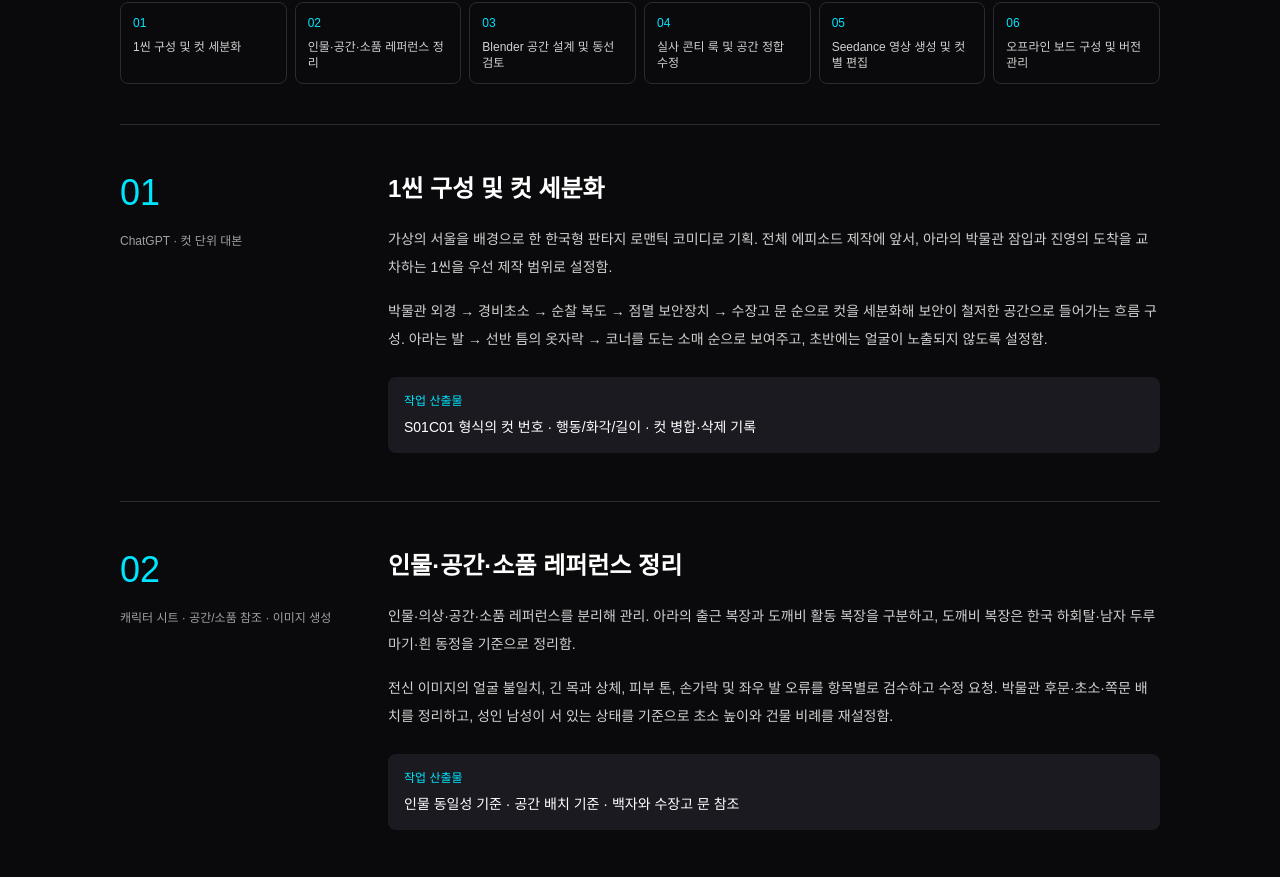
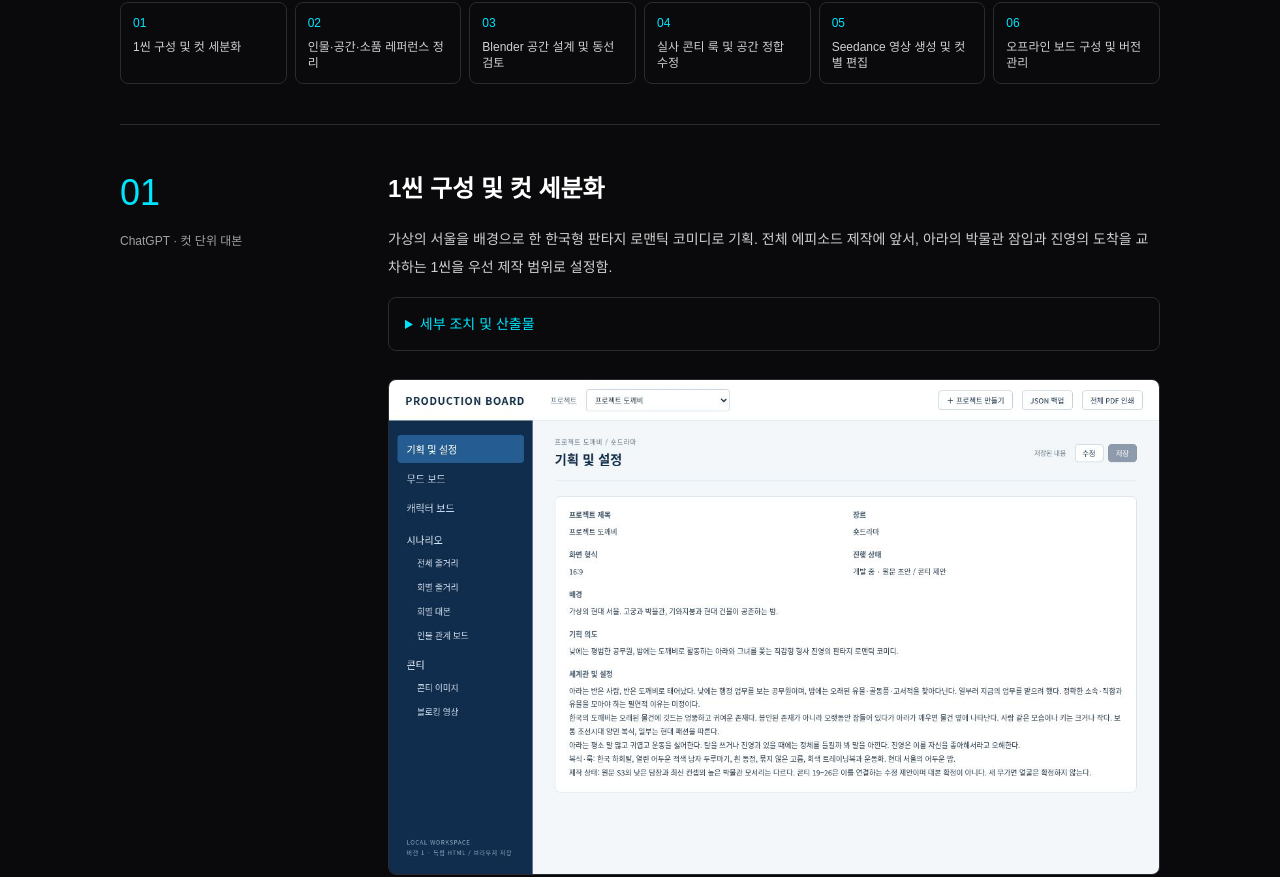
Before and after one commit to daylight0822/daylight0822.github.io, a React (Vite) app: page /#/case-study in a window 1280 px wide. Shown: the part 999-1876 px from the top of the page. Built offline with nearby package versions, Linux system fonts and the light colour scheme; a web font is replaced by a local one.

Commit message:
Add authentic offline board screenshots and concise report sections

```diff
--- a/src/pages/CaseStudyPage.tsx
+++ b/src/pages/CaseStudyPage.tsx
@@ -1,6 +1,10 @@
 import { Link } from "react-router-dom";
 import { ArrowLeft, ArrowUpRight, Check, Clock3 } from "lucide-react";
 
+const boardShots: Record<string, { src: string; caption: string }> = {
+  "01": { src: "board-planning-20261108.jpg", caption: "초기 오프라인 보드 v1 · 기획 및 설정 화면. 실제 보관본을 실행해 캡처. 메뉴 분류와 수정·저장 위치 확인용이며, 현재 시나리오와는 차이가 있음." },
+  "06": { src: "board-storyboard-early.jpg", caption: "초기 오프라인 보드 v1 · 콘티 이미지 화면. 콘티 시트와 미검수·불일치 메모를 함께 배치한 실제 화면. 최신 인덱스 3 화면이 아님." },
+};
 const stages = [
   { n: "01", title: "1씬 구성 및 컷 세분화", tool: "ChatGPT · 컷 단위 대본", body: "가상의 서울을 배경으로 한 한국형 판타지 로맨틱 코미디로 기획. 전체 에피소드 제작에 앞서, 아라의 박물관 잠입과 진영의 도착을 교차하는 1씬을 우선 제작 범위로 설정함.", decision: "박물관 외경 → 경비초소 → 순찰 복도 → 점멸 보안장치 → 수장고 문 순으로 컷을 세분화해 보안이 철저한 공간으로 들어가는 흐름 구성. 아라는 발 → 선반 틈의 옷자락 → 코너를 도는 소매 순으로 보여주고, 초반에는 얼굴이 노출되지 않도록 설정함.", output: "S01C01 형식의 컷 번호 · 행동/화각/길이 · 컷 병합·삭제 기록" },
   { n: "02", title: "인물·공간·소품 레퍼런스 정리", tool: "캐릭터 시트 · 공간/소품 참조 · 이미지 생성", body: "인물·의상·공간·소품 레퍼런스를 분리해 관리. 아라의 출근 복장과 도깨비 활동 복장을 구분하고, 도깨비 복장은 한국 하회탈·남자 두루마기·흰 동정을 기준으로 정리함.", decision: "전신 이미지의 얼굴 불일치, 긴 목과 상체, 피부 톤, 손가락 및 좌우 발 오류를 항목별로 검수하고 수정 요청. 박물관 후문·초소·쪽문 배치를 정리하고, 성인 남성이 서 있는 상태를 기준으로 초소 높이와 건물 비례를 재설정함.", output: "인물 동일성 기준 · 공간 배치 기준 · 백자와 수장고 문 참조" },
@@ -29,10 +33,10 @@ export default function CaseStudyPage() {
       <section className="py-12 grid md:grid-cols-[1fr_2fr] gap-8 border-b border-border"><h2 className="text-xl font-semibold">담당 업무 및<br/>AI 협업 범위</h2><div className="space-y-5 text-sm leading-7 text-text-dim"><p><strong className="text-text">구다영 담당 업무.</strong> 캐릭터·세계관·복식 방향, 컷 순서와 사이즈, 시선·동선·대사·타이밍 결정 및 결과물 검수. 수정 요청 시 문제 위치와 동작, 비례, 타이밍 등 구체적인 조건을 정리함.</p><p><strong className="text-text">AI 협업 업무.</strong> 대본·프롬프트 초안 작성, 이미지 생성, Blender 스크립트 기반 블록아웃, 보드 구현 및 자료 정리 보조. 모델링·코딩은 AI 협업으로 수행한 범위이며, 단독 수작업 실적과 구분함.</p></div></section>
       <aside className="my-10 border-l-2 border-accent pl-6"><p className="text-xl md:text-2xl leading-relaxed font-medium">블로킹: 구도·액션·동선 확인용.<br/>실사 콘티: 인물·재질·라이팅 참조용.</p><p className="mt-3 text-sm text-text-muted">영상 생성 테스트 후 참조 자료의 용도를 분리하기로 정리함.</p></aside>
       <nav aria-label="제작 공정" className="grid grid-cols-2 md:grid-cols-6 gap-2 my-10">{stages.map(s=><a key={s.n} href={`#/case-study`} onClick={e=>{e.preventDefault();document.getElementById(`stage-${s.n}`)?.scrollIntoView({behavior:"smooth"});}} className="border border-border rounded-lg p-3 hover:border-accent text-xs text-text-dim"><span className="text-accent block mb-2">{s.n}</span>{s.title}</a>)}</nav>
-      <section aria-label="공정별 제작 기록">{stages.map(s=><article id={`stage-${s.n}`} key={s.n} className="scroll-mt-6 py-12 border-t border-border grid md:grid-cols-[220px_1fr] gap-6 md:gap-12"><div><span className="text-4xl text-accent font-light">{s.n}</span><p className="mt-4 text-xs text-text-muted leading-6">{s.tool}</p></div><div><h2 className="text-2xl font-semibold mb-5">{s.title}</h2><p className="text-text-dim text-sm leading-7">{s.body}</p><p className="text-text-dim text-sm leading-7 mt-4">{s.decision}</p><div className="mt-6 p-4 bg-bg-elevated rounded-lg text-sm"><span className="text-accent text-xs block mb-2">작업 산출물</span>{s.output}</div></div></article>)}</section>
+      <section aria-label="공정별 제작 기록">{stages.map(s=><article id={`stage-${s.n}`} key={s.n} className="scroll-mt-6 py-12 border-t border-border grid md:grid-cols-[220px_1fr] gap-6 md:gap-12"><div><span className="text-4xl text-accent font-light">{s.n}</span><p className="mt-4 text-xs text-text-muted leading-6">{s.tool}</p></div><div><h2 className="text-2xl font-semibold mb-5">{s.title}</h2><p className="text-text-dim text-sm leading-7">{s.body}</p><details className="mt-4 rounded-lg border border-border p-4"><summary className="cursor-pointer text-sm text-accent">세부 조치 및 산출물</summary><p className="text-text-dim text-sm leading-7 mt-4">{s.decision}</p><p className="mt-4 text-sm text-text-dim"><span className="text-accent text-xs block mb-2">작업 산출물</span>{s.output}</p></details>{boardShots[s.n] && <figure className="mt-7"><a href={`dokkaebi/${boardShots[s.n].src}`} target="_blank" rel="noopener noreferrer" className="block"><img src={`dokkaebi/${boardShots[s.n].src}`} alt={boardShots[s.n].caption} loading="lazy" className="w-full h-auto rounded-lg border border-border"/></a><figcaption className="text-xs text-text-muted leading-6 mt-3">{boardShots[s.n].caption} <span className="text-accent">이미지를 누르면 크게 보기.</span></figcaption></figure>}</div></article>)}</section>
       <section className="py-12 border-t border-border"><p className="text-xs text-accent tracking-wider mb-3">PROCESS EVIDENCE / EARLY DEVELOPMENT</p><h2 className="text-2xl font-semibold mb-6">초기 콘티 및 블로킹 자료</h2><div className="grid md:grid-cols-2 gap-6"><figure><img src="dokkaebi/storyboard-early.jpg" alt="수장고 선반 사이를 걷는 아라의 하체와 백자를 그린 초기 스케치 콘티" loading="lazy" className="w-full aspect-video object-cover rounded-lg border border-border"/><figcaption className="text-xs text-text-muted leading-6 mt-3">초기 스케치 콘티 원본 발췌. 선반·의상·소품 배치 검토용 자료이며, 현재 컷 번호 및 최종 실사 룩과 구분 필요.</figcaption></figure><figure><video controls preload="none" poster="dokkaebi/blocking-study.jpg" className="w-full aspect-video bg-black rounded-lg border border-border"><source src="dokkaebi/blocking-study-v2.mp4" type="video/mp4"/>이 브라우저는 동영상 재생을 지원하지 않습니다.</video><figcaption className="text-xs text-text-muted leading-6 mt-3">2026.11.09 초기 Blender 블로킹 v2. 공간·포즈·시점 검토용 자료. 이후 수정 전 버전으로, 최신 S01 동선 및 완성 영상과 구분 필요.</figcaption></figure></div></section>
       <section className="py-12 border-t border-border"><p className="text-xs text-accent tracking-wider mb-3">ITERATION LOG</p><h2 className="text-2xl font-semibold mb-8">주요 오류 및 수정사항</h2><div className="space-y-4">{issues.map(([problem,cause,fix,status],i)=><article key={problem} className="rounded-xl border border-border p-5 md:p-7"><h3 className="font-semibold mb-4"><span className="text-accent mr-3">0{i+1}</span>{problem}</h3><div className="grid md:grid-cols-3 gap-5 text-sm leading-6"><div><span className="text-text-muted text-xs block mb-2">확인 내용 / 원인 판단</span>{cause}</div><div><span className="text-text-muted text-xs block mb-2">조치 내용</span>{fix}</div><div><span className="text-text-muted text-xs block mb-2">결과 / 후속 확인</span>{status}</div></div></article>)}</div></section>
-      <section className="py-12 border-t border-border"><p className="text-xs text-accent tracking-wider mb-3">PRODUCTION OPERATIONS</p><h2 className="text-2xl font-semibold mb-5">오프라인 보드 운영 방식</h2><p className="text-text-dim text-sm leading-7 max-w-[800px]">화이트·네이비의 로컬 보드에 기획 및 설정, 무드, 캐릭터, 시나리오, 콘티·블로킹 메뉴를 분리해 구성. 시나리오 하위 항목은 전체/회별 줄거리, 회별 대본, 인물 관계도로 정리함. 온라인 보드 활용 이후 오프라인 자료 관리로 확장했으며, 온라인·오프라인 간 실시간 자동 동기화는 구현 범위에 포함되지 않음.</p><div className="grid sm:grid-cols-4 gap-3 mt-7">{["컷 ID", "원본 / 미리보기", "수정 이유 / 버전", "검수 / 채택 상태"].map((v,i)=><div key={v} className="p-5 border border-border rounded-lg"><span className="text-accent text-xs">0{i+1}</span><p className="mt-3 text-sm">{v}</p></div>)}</div><p className="text-text-muted text-xs mt-3">보드 관리 항목 설명도. 실제 앱 화면 캡처 아님.</p><div className="mt-7 text-sm text-text-dim leading-7"><p>• 생성·검수·채택·보드 반영 상태를 각각 구분. 파일 생성 여부만으로 제작 승인 처리하지 않음.</p><p>• 동일 인덱스를 갱신하며 기존 컷 매핑과 삭제·병합 이력 기록. 수정 대상과 반영 버전 추적.</p><p>• 다운로드한 파일은 자동 갱신되지 않으므로 최신 검토본과 로컬 원본의 버전 대조 필요.</p></div></section>
+      <section className="py-12 border-t border-border"><p className="text-xs text-accent tracking-wider mb-3">PRODUCTION OPERATIONS</p><h2 className="text-2xl font-semibold mb-5">오프라인 보드 운영 방식</h2><p className="text-text-dim text-sm leading-7 max-w-[800px]">화이트·네이비의 로컬 보드에 기획 및 설정, 무드, 캐릭터, 시나리오, 콘티·블로킹 메뉴를 분리해 구성. 시나리오 하위 항목은 전체/회별 줄거리, 회별 대본, 인물 관계도로 정리함. 온라인 보드 활용 이후 오프라인 자료 관리로 확장했으며, 온라인·오프라인 간 실시간 자동 동기화는 구현 범위에 포함되지 않음.</p><div className="grid sm:grid-cols-4 gap-3 mt-7">{["컷 ID", "원본 / 미리보기", "수정 이유 / 버전", "검수 / 채택 상태"].map((v,i)=><div key={v} className="p-5 border border-border rounded-lg"><span className="text-accent text-xs">0{i+1}</span><p className="mt-3 text-sm">{v}</p></div>)}</div><p className="text-text-muted text-xs mt-3">보드 관리 항목 요약. 위 공정 01·06의 이미지는 실제 초기 보드 캡처이며, 이 항목 표시는 설명용임.</p><div className="mt-7 text-sm text-text-dim leading-7"><p>• 생성·검수·채택·보드 반영 상태를 각각 구분. 파일 생성 여부만으로 제작 승인 처리하지 않음.</p><p>• 동일 인덱스를 갱신하며 기존 컷 매핑과 삭제·병합 이력 기록. 수정 대상과 반영 버전 추적.</p><p>• 다운로드한 파일은 자동 갱신되지 않으므로 최신 검토본과 로컬 원본의 버전 대조 필요.</p></div></section>
       <section className="py-12 border-t border-border"><h2 className="text-2xl font-semibold mb-7">진행 현황 및 후속 작업</h2><div className="grid md:grid-cols-2 gap-6"><div className="p-6 border border-border rounded-xl"><h3 className="flex gap-2 items-center mb-4 text-accent"><Check size={18}/>진행 내용</h3><ul className="text-sm text-text-dim leading-7 space-y-2"><li>1씬 기준 컷 설계, 캐릭터·공간·소품 참조 및 블로킹 개발 진행.</li><li>실사 콘티 및 Seedance 영상 후보 생성. 컷별 검수 의견 기록.</li><li>Blender VSE로 18개 클립·82초 순편 검토본 구성 기록 확인. 이후 컷 수정이 진행되어 최신 완성 편집본과 구분 필요.</li><li>11월 14일 영상 후보 7개 추가 생성. 인덱스 v13에 검수사항 반영.</li></ul></div><div className="p-6 border border-border rounded-xl"><h3 className="flex gap-2 items-center mb-4 text-text"><Clock3 size={18}/>후속 확인사항</h3><ul className="text-sm text-text-dim leading-7 space-y-2"><li>행동 타이밍, 손·발, 옷자락과 인물 동일성의 컷 간 연속성.</li><li>음향 직접 청취 및 대사·효과음·앰비언스 최종 편집.</li><li>42컷 참조 미완, 추가 17컷 영상 미생성. 48컷의 이미지와 4층 높이 설정 정합 확인.</li><li>1씬 전체 최종 편집·검수 필요. 현재 개인 제작 프로젝트 진행 중이며, 완성 에피소드 및 상업 제작 실적에 해당하지 않음.</li></ul></div></div><p className="text-xs text-text-muted leading-6 mt-5">기준일 2026.11.14. 제작 대화·보드 자료·생성 및 편집 작업 기록 기준으로 정리. 최신 영상 전체 재생 및 음향 직접 청취 검수는 미완료.</p></section>
       <footer className="border-t border-border pt-12"><p className="text-xl md:text-2xl font-medium leading-relaxed max-w-[800px]">다음 작업<br/>컷별 연속성 검수 및 1씬 최종 편집 진행.</p><Link to="/" className="inline-flex items-center gap-2 mt-8 text-accent text-sm">다른 포트폴리오 보기<ArrowUpRight size={16}/></Link></footer>
     </main>
```
Also changed, not shown: public/dokkaebi/board-planning-20261108.jpg (added), public/dokkaebi/board-storyboard-early.jpg (added).
